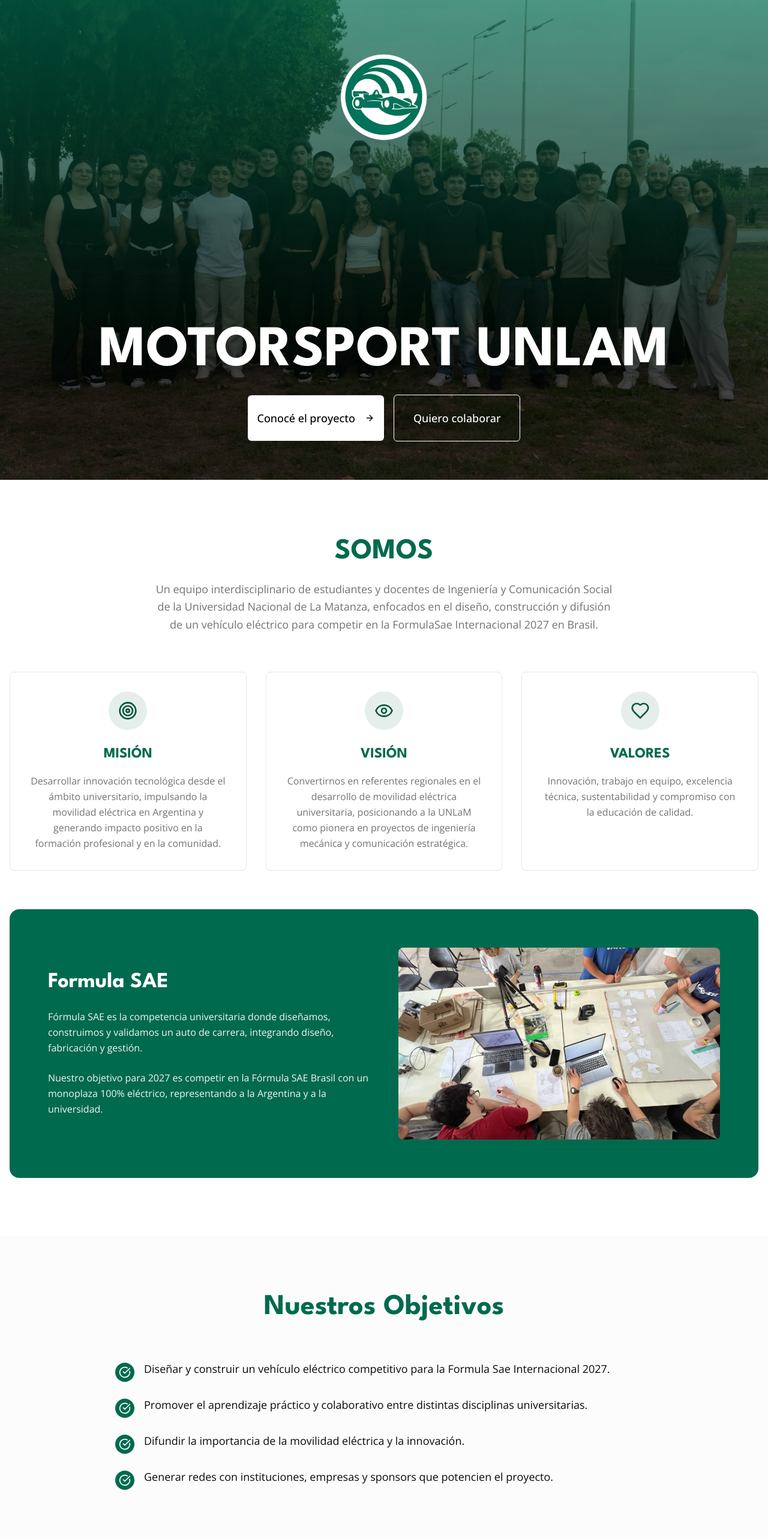
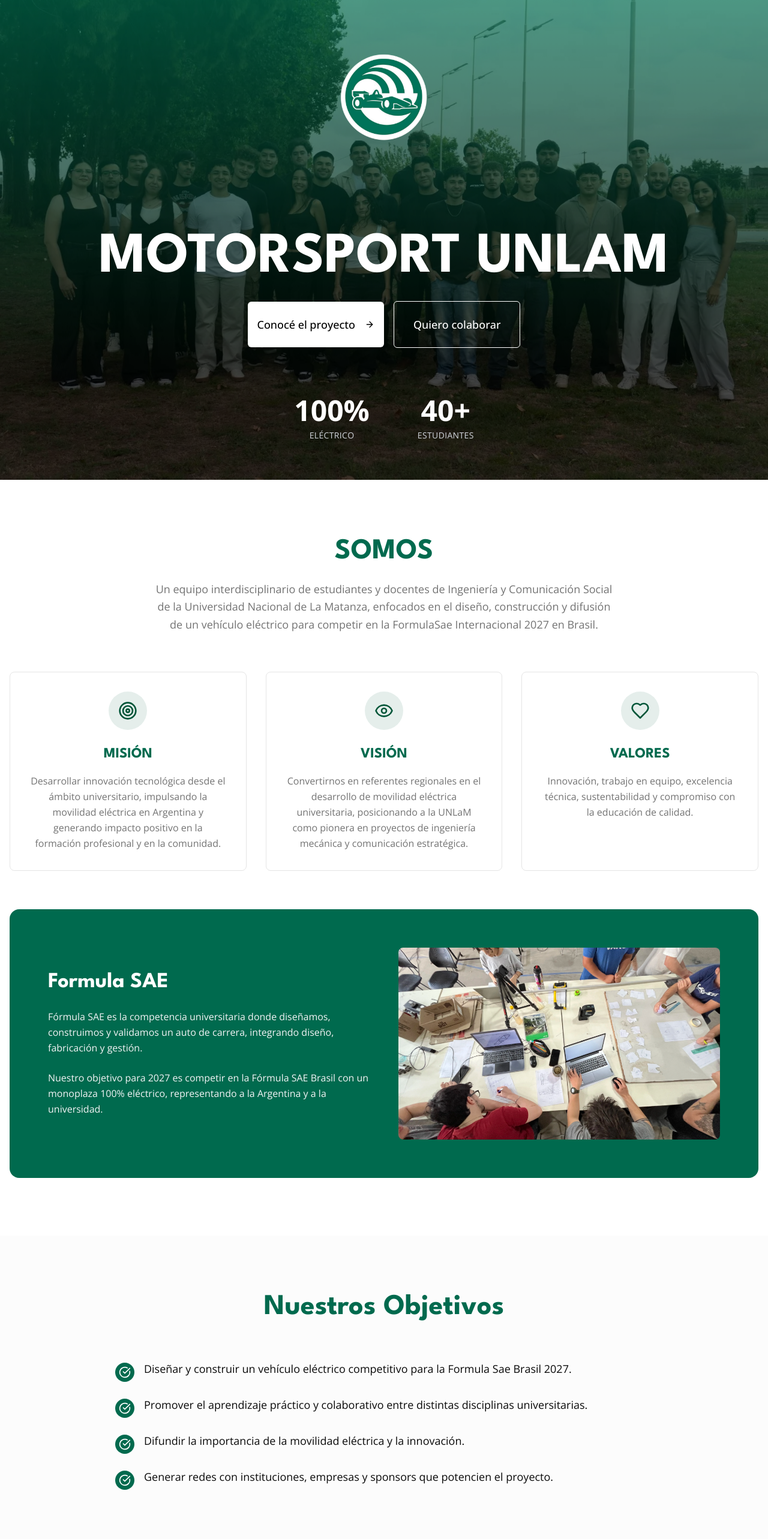
Before and after one commit to pablocastello98/motorsport-unlam-web, a Next.js app: page / in a window 1280 px wide. Shown: the top 2566 px of the page at 60% size. Built offline with nearby package versions, Linux system fonts and the light colour scheme.

Commit message:
feat: modificaciones hero

```diff
--- a/app/layout.tsx
+++ b/app/layout.tsx
@@ -18,10 +18,10 @@ const openSans = Open_Sans({
 })
 
 export const metadata: Metadata = {
-  title: "Motorsport UNLaM - Innovación en Movilidad Eléctrica",
+  title: "Motorsport UNLaM - Equipo de Formula SAE en Argentina",
   description:
-    "Equipo interdisciplinario de la Universidad Nacional de La Matanza desarrollando un vehículo eléctrico para Formula SAE International 2027",
-  generator: "v0.app",
+    "Somos un equipo interdisciplinario de la Universidad Nacional de La Matanza desarrollando un monoplaza eléctrico para competir en la Formula SAE Brasil 2027",
+  generator: "Motorsport UNLaM",
   icons: {
     icon: "/logo.png",
     shortcut: "/logo.png",
--- a/components/hero.tsx
+++ b/components/hero.tsx
@@ -19,13 +19,14 @@ export function Hero() {
 
       <div className="absolute inset-0 z-0">
         <img
-          src="/images/home/hero/fondonuevo.jpeg"
+          src="/images/home/hero/motorsport-unlam-formula-sae-argentina-foto-grupal.webp"
           alt="Equipo Motorsport UNLaM (Fórmula SAE/Formula Student) en la parrilla de salida de Top Race en el Autódromo Óscar y Juan Gálvez, Buenos Aires (noviembre 2025)."
           className="w-full h-full object-cover opacity-30"
         />
       </div>
 
       {/* Content with smooth entry animation */}
+      {/* Ajustes de posicion vertical: cambia pt-20 / pb-12 / md:pb-16 para subir o bajar todo el contenido */}
       <div
         className={`relative z-10 container mx-auto flex min-h-screen flex-col px-4 pt-20 pb-12 text-center transition-all duration-1000 md:pb-16 ${
           isVisible ? "opacity-100 translate-y-0" : "opacity-0 translate-y-10"
@@ -35,6 +36,7 @@ export function Hero() {
           <img src="/logo.png" alt="Motorsport UNLaM Logo" className="h-32 w-32 md:h-40 md:w-40" />
         </div>
 
+        {/* Ajuste del bloque inferior: usa mt-auto para fijar al fondo */}
         <div className="mt-auto">
           <h1 className="text-5xl md:text-7xl lg:text-8xl font-bold text-white mb-6 text-balance">MOTORSPORT UNLAM</h1>
 
@@ -56,26 +58,18 @@ export function Hero() {
               {t("quieroColaborar")}
             </Button>
           </div>
-        </div>
 
-        {/*<div className="grid grid-cols-2 md:grid-cols-4 gap-8 mt-20 max-w-4xl mx-auto">
+          <div className="flex justify-center gap-4 md:gap-20 mt-20 mx-auto">
             <div className="text-center">
-            <div className="text-4xl md:text-5xl font-bold text-white mb-2">2027</div>
-            <div className="text-sm text-gray-300 uppercase tracking-wide">{t("interlagos")}</div>
-          </div>
-          <div className="text-center">
-            <div className="text-4xl md:text-5xl font-bold text-white mb-2">100%</div>
+              <div className="text-2xl md:text-5xl font-bold text-white mb-2">100%</div>
               <div className="text-sm text-gray-300 uppercase tracking-wide">{t("electrico")}</div>
             </div>
             <div className="text-center">
-            <div className="text-4xl md:text-5xl font-bold text-white mb-2">50+</div>
+              <div className="text-2xl md:text-5xl font-bold text-white mb-2">40+</div>
               <div className="text-sm text-gray-300 uppercase tracking-wide">{t("estudiantes")}</div>
             </div>
-          <div className="text-center">
-            <div className="text-4xl md:text-5xl font-bold text-white mb-2">UNLaM</div>
-            <div className="text-sm text-gray-300 uppercase tracking-wide">{t("universidad")}</div>
           </div>
-        </div>*/}
+        </div>
       </div>
     </section>
   )
--- a/lib/i18n/en.ts
+++ b/lib/i18n/en.ts
@@ -179,7 +179,7 @@ export const en = {
     privacidad: "Privacy",
     terminos: "Terms",
     derechos: "All rights reserved.",
-    footerDescription: "Innovation in electric mobility from the Universidad Nacional de La Matanza.",
+    footerDescription: "Formula SAE project based in Argentina.",
     navegacion: "Navigation",
     sobreNosotrosLink: "About us",
     vehiculoLink: "The vehicle",
--- a/lib/i18n/es.ts
+++ b/lib/i18n/es.ts
@@ -69,7 +69,7 @@ export const es = {
       "Desarrollar capacidades técnicas y profesionales en nuestros estudiantes a través de la experiencia práctica",
     objetivo4: "Establecer alianzas estratégicas con empresas e instituciones para el desarrollo del proyecto",
     objetivosTitle: "Nuestros Objetivos",
-    objetivo1Text: "Diseñar y construir un vehículo eléctrico competitivo para la Formula Sae Internacional 2027.",
+    objetivo1Text: "Diseñar y construir un vehículo eléctrico competitivo para la Formula Sae Brasil 2027.",
     objetivo2Text: "Promover el aprendizaje práctico y colaborativo entre distintas disciplinas universitarias.",
     objetivo3Text: "Difundir la importancia de la movilidad eléctrica y la innovación.",
     objetivo4Text: "Generar redes con instituciones, empresas y sponsors que potencien el proyecto.",
@@ -180,7 +180,7 @@ export const es = {
     privacidad: "Privacidad",
     terminos: "Términos",
     derechos: "Todos los derechos reservados.",
-    footerDescription: "Innovación en movilidad eléctrica desde la Universidad Nacional de La Matanza.",
+    footerDescription: "Proyecto de Formula SAE en la República Argentina.",
     navegacion: "Navegación",
     sobreNosotrosLink: "Sobre nosotros",
     vehiculoLink: "El vehículo",
--- a/lib/i18n/pt.ts
+++ b/lib/i18n/pt.ts
@@ -68,7 +68,7 @@ export const pt = {
       "Desenvolver capacidades técnicas e profissionais em nossos estudantes por meio da experiência prática",
     objetivo4: "Estabelecer alianças estratégicas com empresas e instituições para o desenvolvimento do projeto",
     objetivosTitle: "Nossos Objetivos",
-    objetivo1Text: "Projetar e construir um veículo elétrico competitivo para a Fórmula SAE Internacional 2027.",
+    objetivo1Text: "Projetar e construir um veículo elétrico competitivo para a Fórmula SAE Brasil 2027.",
     objetivo2Text: "Promover a aprendizagem prática e colaborativa entre diferentes disciplinas universitárias.",
     objetivo3Text: "Divulgar a importância da mobilidade elétrica e da inovação.",
     objetivo4Text: "Gerar redes com instituições, empresas e patrocinadores que fortaleçam o projeto.",
@@ -179,7 +179,7 @@ export const pt = {
     privacidad: "Privacidade",
     terminos: "Termos",
     derechos: "Todos os direitos reservados.",
-    footerDescription: "Inovação em mobilidade elétrica a partir da Universidad Nacional de La Matanza.",
+    footerDescription: "Projeto de Formula SAE na República Argentina.",
     navegacion: "Navegação",
     sobreNosotrosLink: "Sobre nós",
     vehiculoLink: "O veículo",
```
Also changed, not shown: public/images/home/hero/motorsport-unlam-formula-sae-argentina-foto-grupal.webp (added), 1 other file (tests, documents, lock files or other folders). Lines whose indentation alone changed are shown as unchanged.
